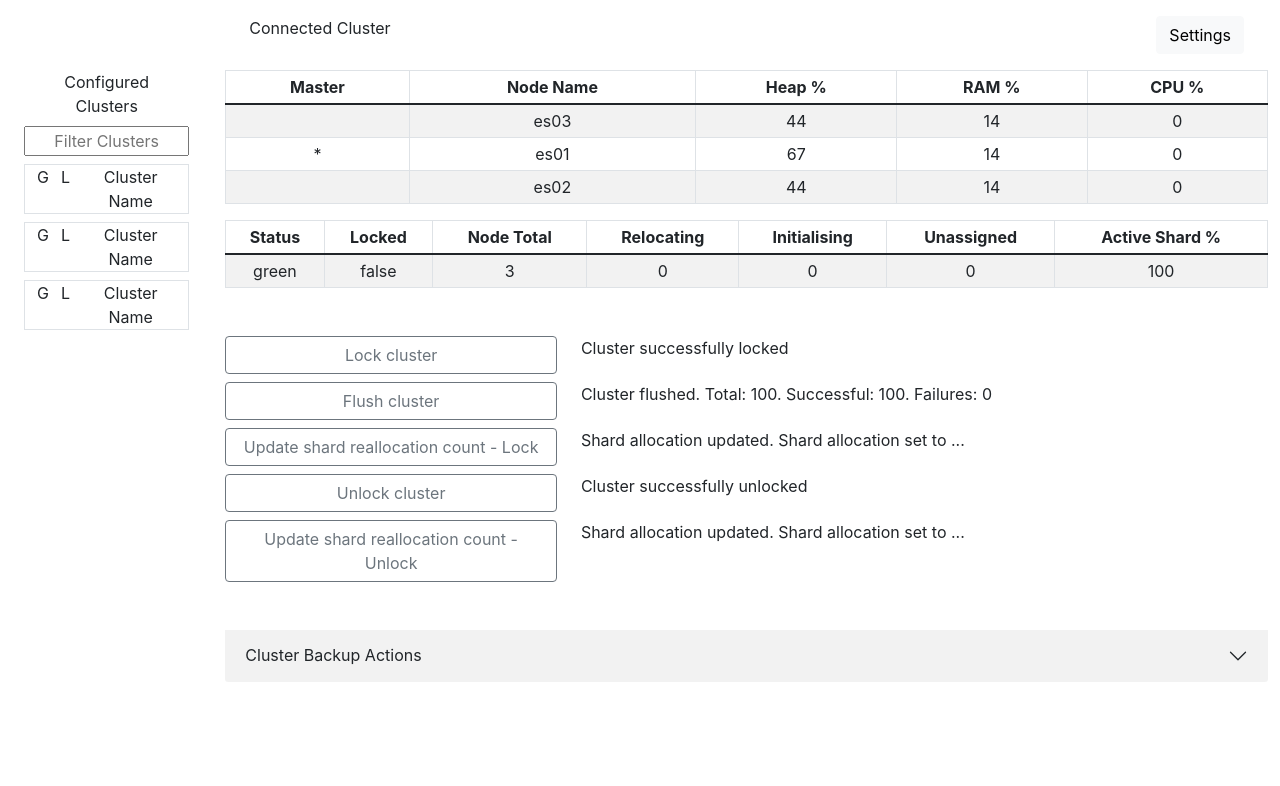
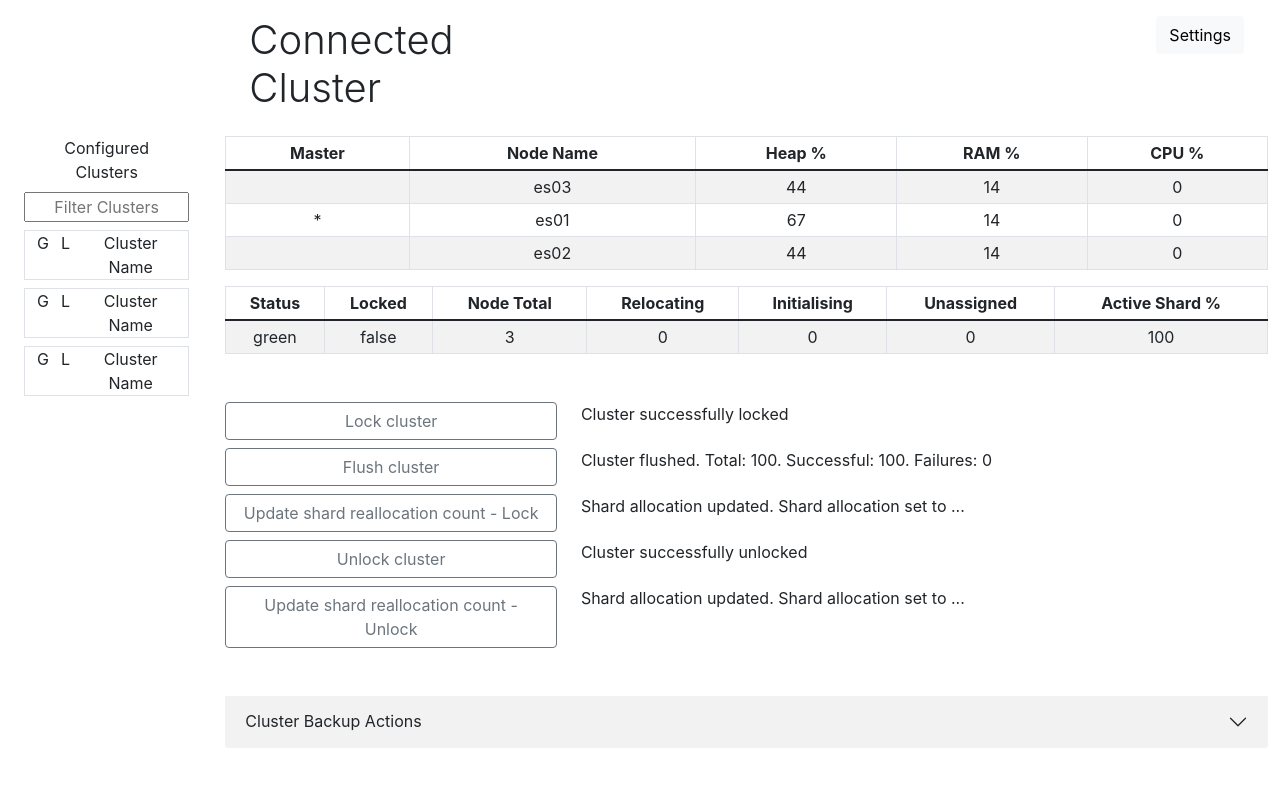
Before and after one commit to Cellv2/elastic-winupdate-helper, a React (Create React App) app: page / in a window 1280 px wide. Shown: the top 786 px of the page. Built offline with nearby package versions, Linux system fonts and the light colour scheme.

Commit message:
:lipstick: Update header styling

```diff
--- a/src/components/Header.tsx
+++ b/src/components/Header.tsx
@@ -12,7 +12,9 @@ const Header = (props: Props) => {
     return (
         <RbContainer fluid className="my-3">
             <RbRow>
-                <RbCol>{props.heading}</RbCol>
+                <RbCol>
+                    <h1 className="display-6">{props.heading}</h1>
+                </RbCol>
                 <RbCol xs={1} sm>
                     {" "}
                 </RbCol>
```
